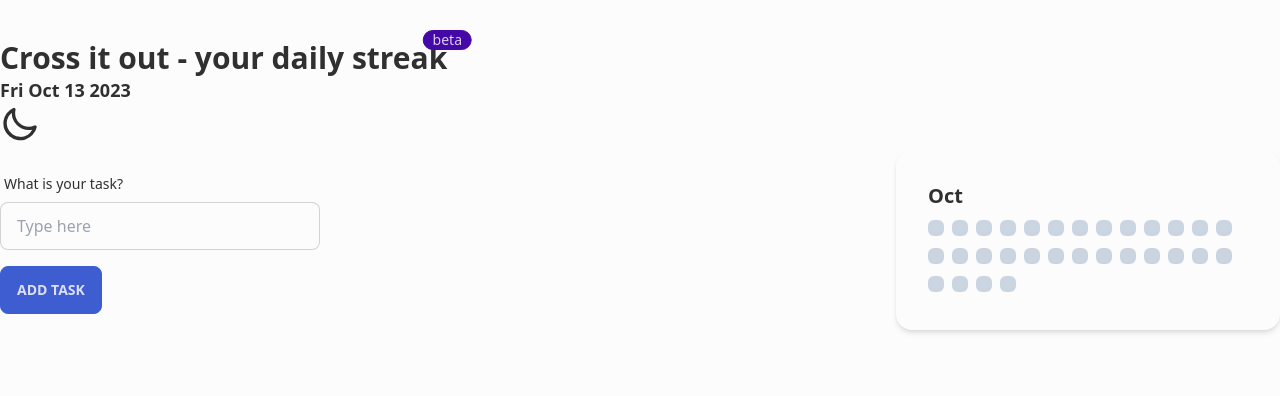
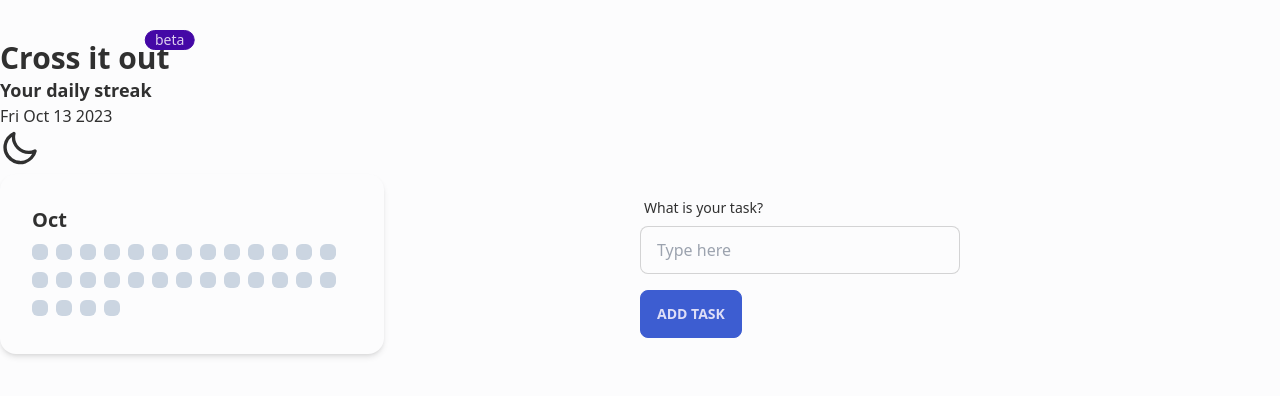
Before and after one commit to Mykola-Dzoban/cross_it_out, a React (Create React App) app: page / in a window 1280 px wide. Shown: the top 396 px of the page. Built offline with nearby package versions, Linux system fonts and the light colour scheme.

Commit message:
changed layout, changed text in h1, fixed theme

```diff
--- a/src/App.js
+++ b/src/App.js
@@ -11,8 +11,6 @@ export const App = () => {
 	// const tasks = useSelector((state) => state.streak.tasks);
 
 	const dispatch = useDispatch();
-
-	document.documentElement.setAttribute('data-theme', 'myLight');
 
 	const [task, setTask] = useState('');
 
@@ -51,6 +49,10 @@ export const App = () => {
 		el = elements;
 	};
 
+	const handleTheme = () => {
+		dispatch(toggleTheme());
+	};
+
 	buttonsInMonth(new Date(new Date().getFullYear(), new Date().getMonth() + 1, 0).getDate());
 
 	return (
@@ -58,18 +60,18 @@ export const App = () => {
 			<div>
 				<div className="indicator">
 					<span className="indicator-item badge badge-accent">beta</span>
-					<h1 className="text-3xl font-bold">Cross it out - your daily streak</h1>
+					<h1 className="text-3xl font-bold whitespace-normal">Cross it out</h1>
 				</div>
-				<h2 className="text-lg font-bold">{date}</h2>
+				<h2 className="text-lg font-bold">Your daily streak</h2>
+				<h2 className="text-md">{date}</h2>
 			</div>
+
 			<label className="swap swap-rotate">
-				<input type="checkbox" onClick={() => dispatch(toggleTheme())} />
-
+				<input type="checkbox" onClick={handleTheme} />
 				{/* sun icon */}
 				<svg className="swap-on fill-current w-10 h-10" xmlns="http://www.w3.org/2000/svg" viewBox="0 0 24 24">
 					<path d="M5.64,17l-.71.71a1,1,0,0,0,0,1.41,1,1,0,0,0,1.41,0l.71-.71A1,1,0,0,0,5.64,17ZM5,12a1,1,0,0,0-1-1H3a1,1,0,0,0,0,2H4A1,1,0,0,0,5,12Zm7-7a1,1,0,0,0,1-1V3a1,1,0,0,0-2,0V4A1,1,0,0,0,12,5ZM5.64,7.05a1,1,0,0,0,.7.29,1,1,0,0,0,.71-.29,1,1,0,0,0,0-1.41l-.71-.71A1,1,0,0,0,4.93,6.34Zm12,.29a1,1,0,0,0,.7-.29l.71-.71a1,1,0,1,0-1.41-1.41L17,5.64a1,1,0,0,0,0,1.41A1,1,0,0,0,17.66,7.34ZM21,11H20a1,1,0,0,0,0,2h1a1,1,0,0,0,0-2Zm-9,8a1,1,0,0,0-1,1v1a1,1,0,0,0,2,0V20A1,1,0,0,0,12,19ZM18.36,17A1,1,0,0,0,17,18.36l.71.71a1,1,0,0,0,1.41,0,1,1,0,0,0,0-1.41ZM12,6.5A5.5,5.5,0,1,0,17.5,12,5.51,5.51,0,0,0,12,6.5Zm0,9A3.5,3.5,0,1,1,15.5,12,3.5,3.5,0,0,1,12,15.5Z" />
 				</svg>
-
 				{/* moon icon */}
 				<svg className="swap-off fill-current w-10 h-10" xmlns="http://www.w3.org/2000/svg" viewBox="0 0 24 24">
 					<path d="M21.64,13a1,1,0,0,0-1.05-.14,8.05,8.05,0,0,1-3.37.73A8.15,8.15,0,0,1,9.08,5.49a8.59,8.59,0,0,1,.25-2A1,1,0,0,0,8,2.36,10.14,10.14,0,1,0,22,14.05,1,1,0,0,0,21.64,13Zm-9.5,6.69A8.14,8.14,0,0,1,7.08,5.22v.27A10.15,10.15,0,0,0,17.22,15.63a9.79,9.79,0,0,0,2.1-.22A8.11,8.11,0,0,1,12.14,19.73Z" />
@@ -77,6 +79,16 @@ export const App = () => {
 			</label>
 
 			<div className="flex justify-between items-center flex-col md:flex-row ">
+				<div className="card w-60 md:w-96 bg-base-100 shadow-md">
+					<div className="card-body">
+						<h2 className="card-title">{months[new Date().getMonth()]}</h2>
+						<div className="w-full flex gap-1 flex-wrap">
+							{el?.map((item, index) => {
+								return <div key={index}>{item}</div>;
+							})}
+						</div>
+					</div>
+				</div>
 				<div className="flex flex-col w-[100%] md:w-[50%] gap-4">
 					<div className="form-control w-full max-w-xs">
 						<label className="label">
@@ -95,17 +107,6 @@ export const App = () => {
 						</button>
 					</div>
 				</div>
-
-				<div className="card w-60 md:w-96 bg-base-100 shadow-md">
-					<div className="card-body">
-						<h2 className="card-title">{months[new Date().getMonth()]}</h2>
-						<div className="w-full flex gap-1 flex-wrap">
-							{el?.map((item, index) => {
-								return <div key={index}>{item}</div>;
-							})}
-						</div>
-					</div>
-				</div>
 			</div>
 		</div>
 	);
--- a/src/reducer/index.js
+++ b/src/reducer/index.js
@@ -5,14 +5,22 @@ const themes = {
 	light: 'myLight',
 };
 
+const getThemeFromLocalStorage = () => {
+	const theme = localStorage.getItem('theme') || themes.light;
+	document.documentElement.setAttribute('data-theme', theme);
+	return theme;
+};
+
+const initialState = {
+	value: 0,
+	months: ['Jan', 'Feb', 'Mar', 'Apr', 'May', 'Jun', 'Jul', 'Aug', 'Sep', 'Oct', 'Nov', 'Dec'],
+	tasks: [],
+	theme: getThemeFromLocalStorage(),
+};
+
 export const streakSlice = createSlice({
 	name: 'streak',
-	initialState: {
-		value: 0,
-		months: ['Jan', 'Feb', 'Mar', 'Apr', 'May', 'Jun', 'Jul', 'Aug', 'Sep', 'Oct', 'Nov', 'Dec'],
-		tasks: [],
-		theme: themes.light,
-	},
+	initialState,
 	reducers: {
 		increment: (state) => {
 			state.value += 1;
@@ -21,10 +29,11 @@ export const streakSlice = createSlice({
 			state.tasks.push(actions.payload);
 		},
 		toggleTheme: (state, actions) => {
-            const { light, dark } = themes;
+			const { light, dark } = themes;
 			state.theme = state.theme === dark ? light : dark;
-            document.documentElement.setAttribute('data-theme', state.theme);
-        },
+			document.documentElement.setAttribute('data-theme', state.theme);
+			localStorage.setItem('theme', state.theme);
+		},
 	},
 });
 
```
